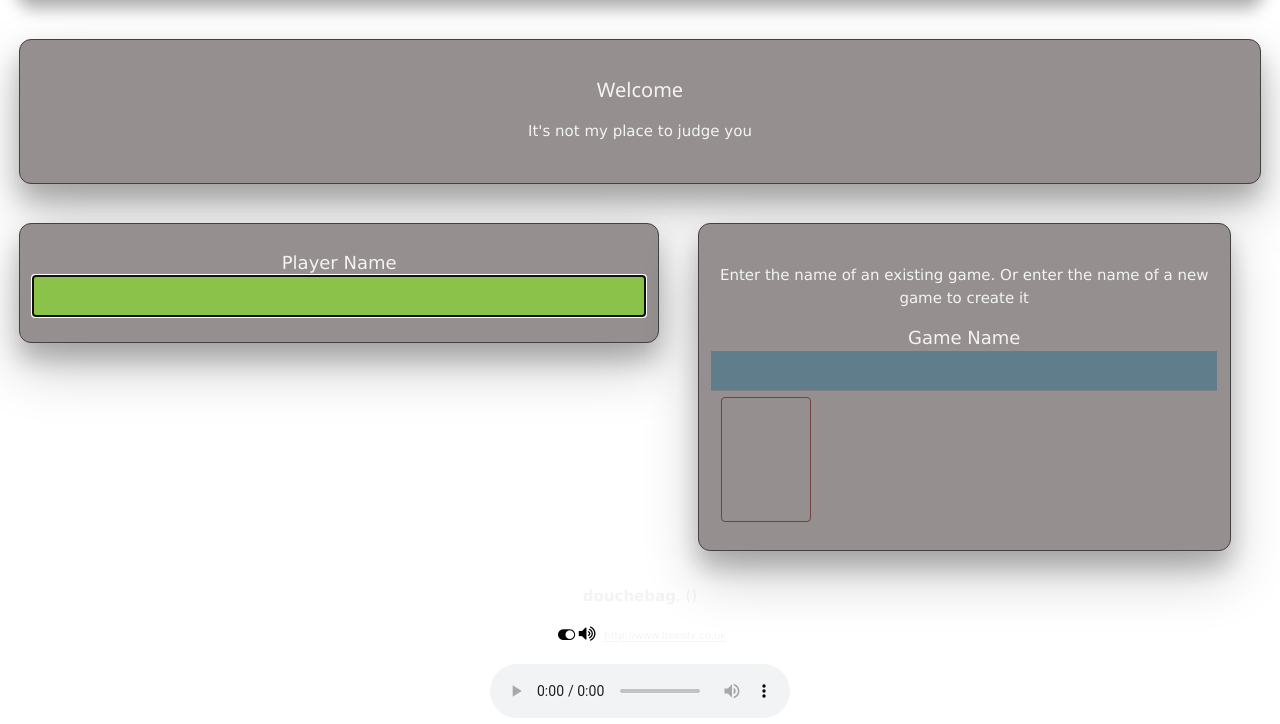
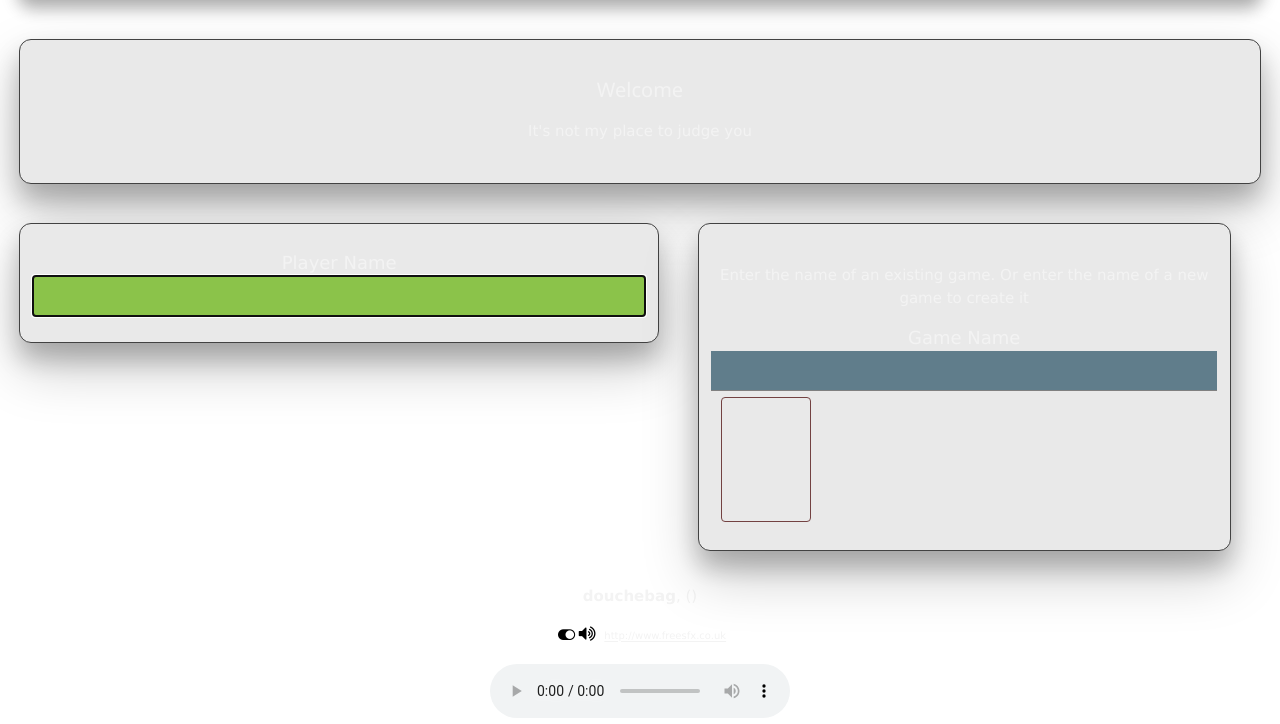
Before and after one commit to PunkUnicorn/VirtualCards, a website: page index.html in a window 1280 px wide. Shown: the part 195-919 px from the top of the page. Drawn offline with Linux system fonts and the light colour scheme.

Commit message:
fourth merge

```diff
--- a/stylesheets/cards.css
+++ b/stylesheets/cards.css
@@ -39,7 +39,7 @@ div.card-selected
   border: 2px solid #734242;
 
   background: #F0F0F0;
-
+  color:#F3F3F3;
   /*margin: 4px;*/
 
   /*padding: 4px;*/
@@ -56,7 +56,7 @@ div.card-area {
     border-radius: 12px;
     border: 1px solid #424242;
 
-    background: #968f8f;
+    background: #E9E9E9;
 
     height: 100%;
     width: 97%;
```
